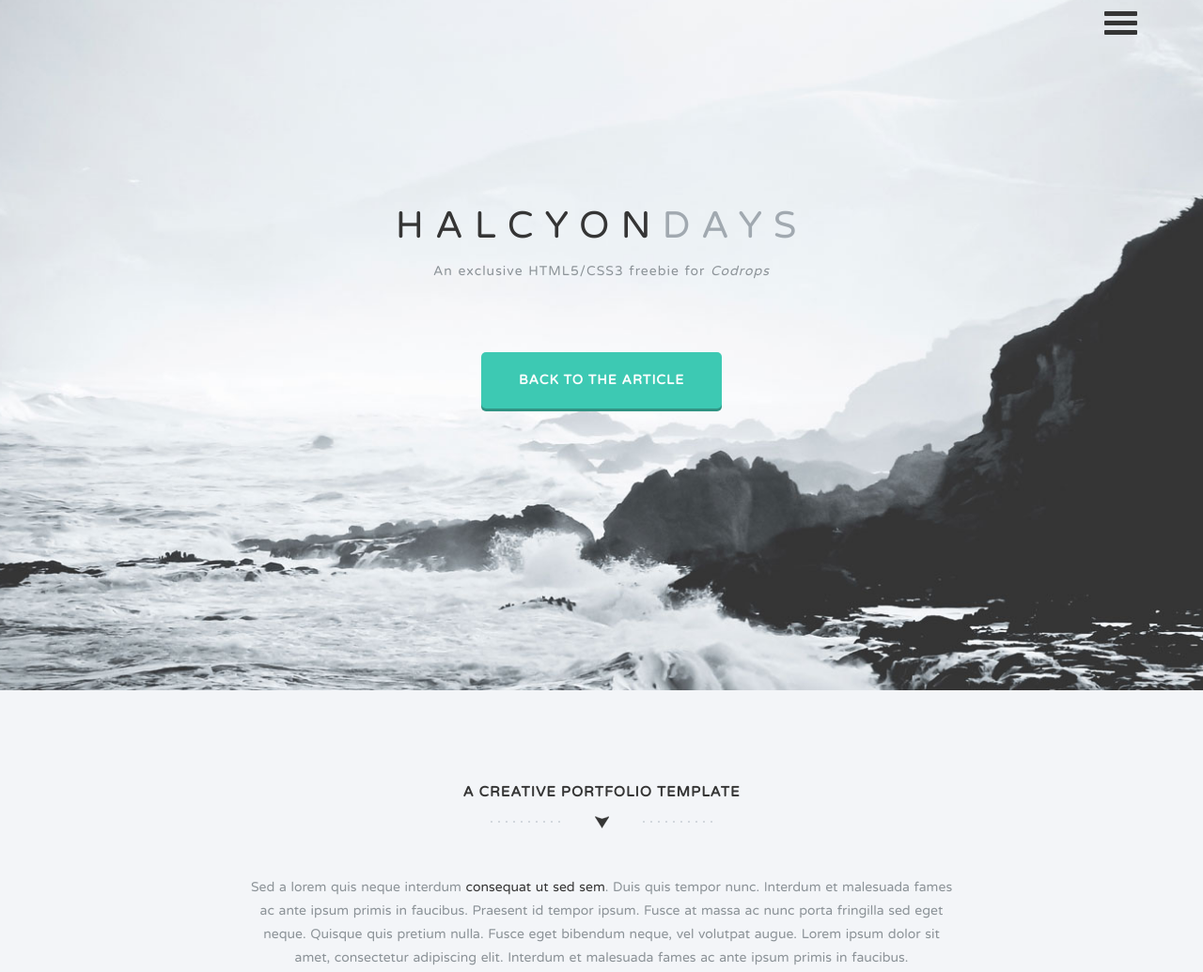
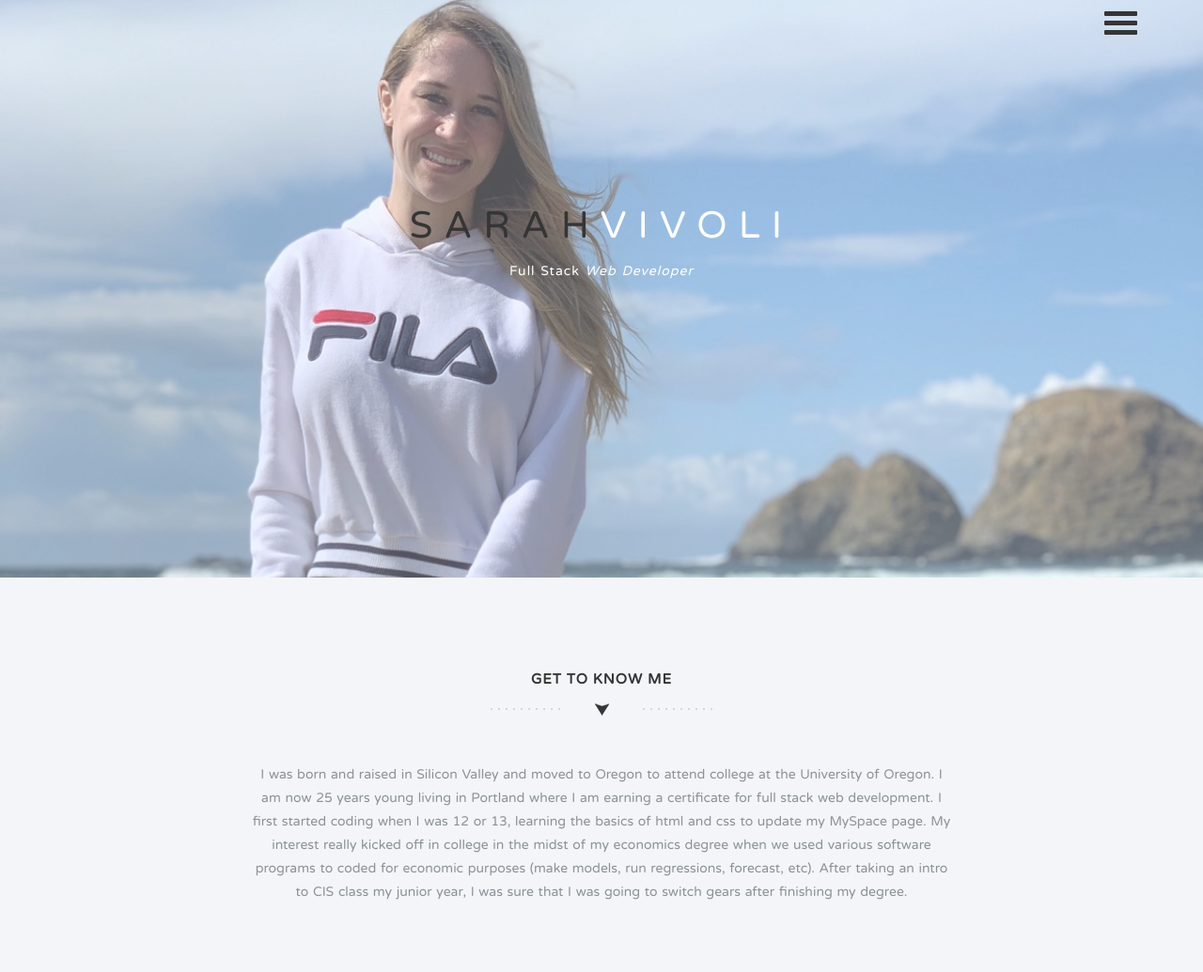
Before and after one commit to svivoli/Portfolio-Simple-Blue, a plain HTML site: page index.html in a window 1280 px wide. Shown: the part 53-1088 px from the top of the page at 94% size. Drawn offline with nearby package versions, Linux system fonts and the light colour scheme.

Commit message:
hero and intro

```diff
--- a/css/styles.css
+++ b/css/styles.css
@@ -212,10 +212,11 @@ nav ul li a:hover, nav ul li a:focus { text-decoration: none; color: rgba(255, 2
 /* ==========================================================================
 Hero
 ========================================================================== */
-.hero { background: url('../img/hero-bg.jpg') no-repeat center center; -webkit-background-size: cover; -moz-background-size: cover; -o-background-size: cover; background-size: cover; padding: 65px 0 300px 0; height: auto; }
+.hero { background: url('../img/beachfull.png') no-repeat center center; -webkit-background-size: cover; -moz-background-size: cover; -o-background-size: cover; background-size: cover; padding: 65px 0 300px 0; height: auto; }
+.hero.first { opacity: 0.65; }
 .hero h1 { font-size: 40px; letter-spacing: 12px; margin: 10px; }
-.hero h1 span { color: #a1a9b0; display: inline-block; }
-.hero p { letter-spacing: 1px; }
+.hero h1 span { color: white; display: inline-block; }
+.hero p { letter-spacing: 1px; color: white; }
 .learn-more-btn { background: rgba(61, 201, 179, 1); padding: 20px 40px; border-radius: 5px; -moz-border-radius: 5px; -webkit-border-radius: 5px; -o-border-radius: 5px; color: #fff; text-transform: uppercase; letter-spacing: 1px; display: inline-block; -webkit-box-shadow: 0px 3px 0px 0px #309383; -moz-box-shadow: 0px 3px 0px 0px #309383; box-shadow: 0px 3px 0px 0px #309383; margin: 60px 0 0; font-weight: bold; }
 .learn-more-btn:hover, .learn-more-btn:focus { background: rgba(61, 201, 179, 0.6); color: #fff; }
 /* ==========================================================================
--- a/index.html
+++ b/index.html
@@ -48,13 +48,8 @@
               </div>
               <div class="row">
                 <div class="col-md-8 col-md-offset-2 text-center inner">
-                  <h1 class="animated fadeInDown">HALCYON<span>DAYS</span></h1>
-                  <p class="animated fadeInUp delay-05s">An exclusive HTML5/CSS3 freebie for <em>Codrops</em></p>
-                </div>
-              </div>
-              <div class="row">
-                <div class="col-md-6 col-md-offset-3 text-center">
-                  <a href="http://tympanus.net/codrops/?p=19439" class="learn-more-btn">Back to the article</a>
+                  <h1 class="animated fadeInDown">SARAH<span>VIVOLI</span></h1>
+                  <p class="animated fadeInUp delay-05s">Full Stack <em>Web Developer</em></p>
                 </div>
               </div>
             </div>
@@ -64,8 +59,15 @@
           <div class="container">
             <div class="row">
               <div class="col-md-8 col-md-offset-2 wp1">
-                <h1 class="arrow">A Creative Portfolio Template</h1>
-                <p>Sed a lorem quis neque interdum <a href="#">consequat ut sed sem</a>. Duis quis tempor nunc. Interdum et malesuada fames ac ante ipsum primis in faucibus. Praesent id tempor ipsum. Fusce at massa ac nunc porta fringilla sed eget neque. Quisque quis pretium nulla. Fusce eget bibendum neque, vel volutpat augue. Lorem ipsum dolor sit amet, consectetur adipiscing elit. Interdum et malesuada fames ac ante ipsum primis in faucibus.</p>
+                <h1 class="arrow">Get to know me</h1>
+                <p>I was born and raised in Silicon Valley and moved to Oregon
+                  to attend college at the University of Oregon. I am now 25 years young living in Portland where
+                  I am earning a
+                  certificate for full stack web development. I first started coding when I was 12 or 13, learning the basics
+                  of html and css to update my MySpace page. My interest really kicked off in college in the midst of my economics
+                  degree when we used various software programs to coded for economic purposes (make models, run regressions,
+                  forecast, etc). After taking an intro to CIS class my junior year, I was sure that I was going to switch gears
+                  after finishing my degree.</p>
               </div>
             </div>
           </div>
```
Also changed, not shown: assets/halcyon-splash.jpg (deleted), img/beachfull.png (added).
